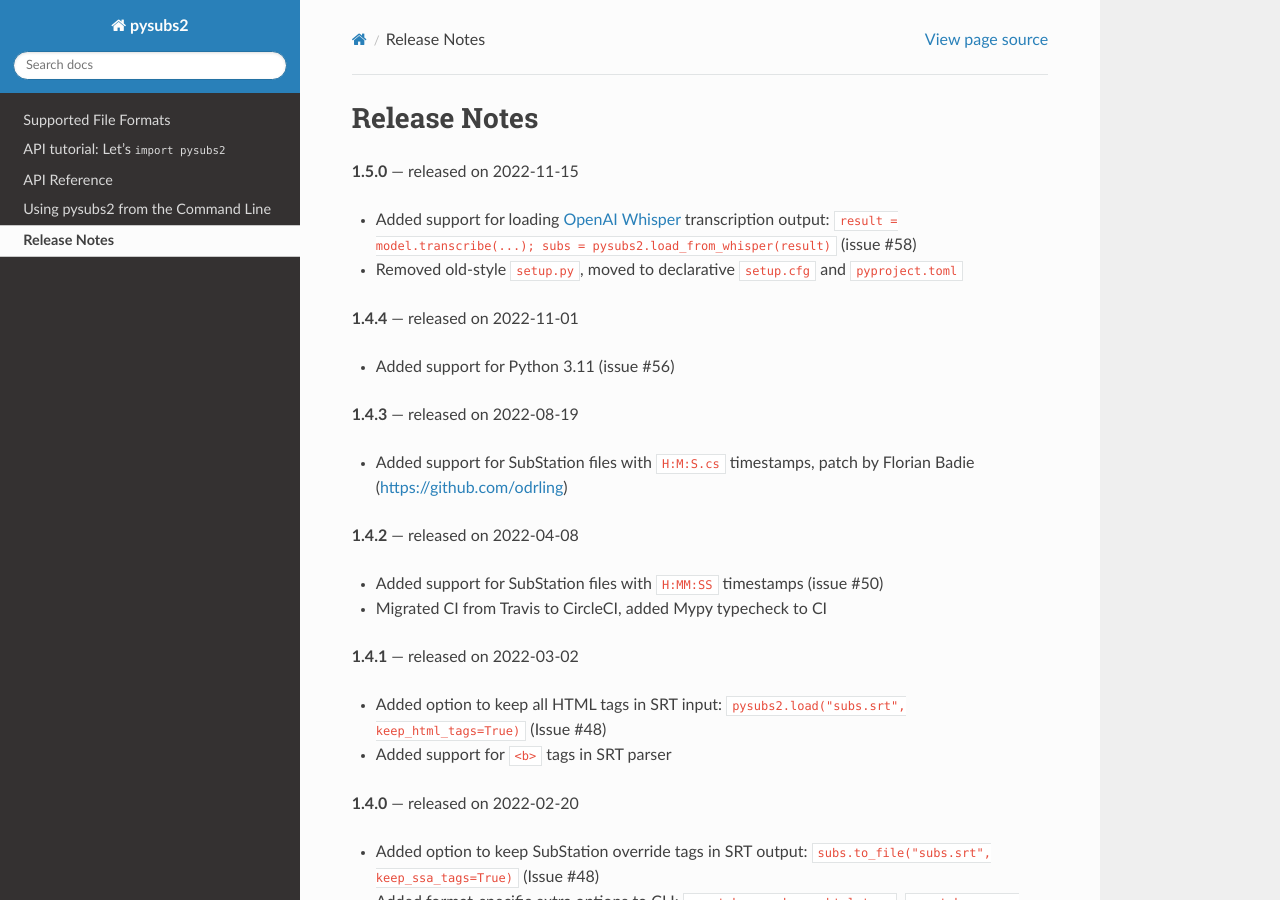
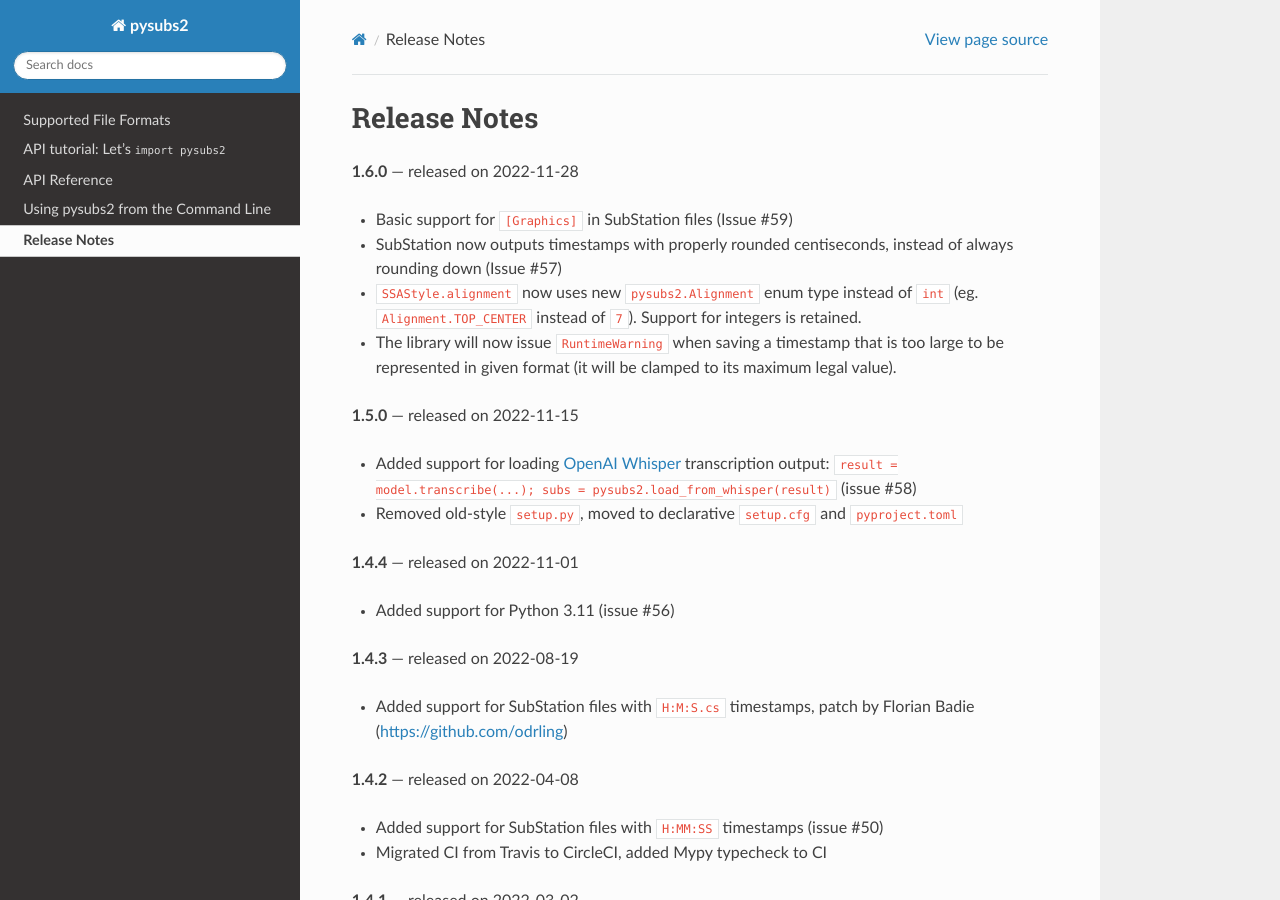
Before and after one commit to tkarabela/pysubs2, a Sphinx documentation site: the page built from docs/release-notes.rst, in a window 1280 px wide and 900 px high. Built offline with Sphinx 7.4.7 and the Read the Docs theme 2.0.0, drawn with Linux system fonts in a browser that asks for light colours; the version number could not be read and is left out.

Commit message:
Version 1.6.0

```diff
--- a/docs/release-notes.rst
+++ b/docs/release-notes.rst
@@ -1,5 +1,12 @@
 Release Notes
 =============
+
+**1.6.0** --- released on 2022-11-28
+
+- Basic support for ``[Graphics]`` in SubStation files (Issue #59)
+- SubStation now outputs timestamps with properly rounded centiseconds, instead of always rounding down (Issue #57)
+- ``SSAStyle.alignment`` now uses new ``pysubs2.Alignment`` enum type instead of ``int`` (eg. ``Alignment.TOP_CENTER`` instead of ``7``). Support for integers is retained.
+- The library will now issue ``RuntimeWarning`` when saving a timestamp that is too large to be represented in given format (it will be clamped to its maximum legal value).
 
 **1.5.0** --- released on 2022-11-15
 
```
Also changed, not shown: 1 other file.
